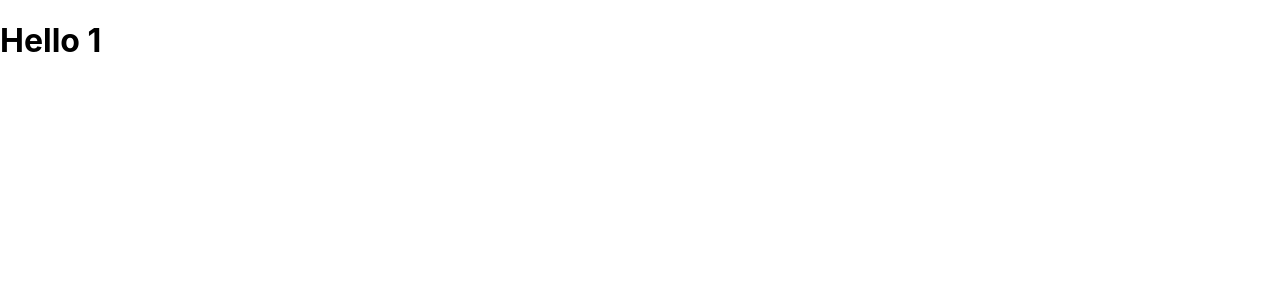
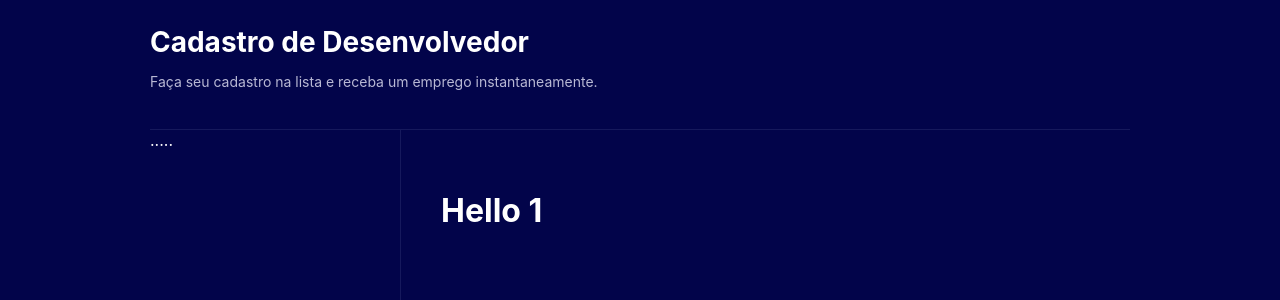
Before and after one commit to RogerioJunior/Study-Poject-Multi-Step-Form, a React (Create React App) app in the folder multi-step-form/: page / in a window 1280 px wide. Shown: the top 300 px of the page. Built offline with nearby package versions, Linux system fonts and the light colour scheme.

Commit message:
code components - Header and Theme

```diff
--- /dev/null
+++ b/multi-step-form/src/components/Header/index.jsx
@@ -0,0 +1,12 @@
+import * as C from "./styles";
+
+const Header = () => {
+  return (
+    <C.Container>
+        <h1>Cadastro de Desenvolvedor</h1>
+        <p>Faça seu cadastro na lista e receba um emprego instantaneamente.</p>
+    </C.Container>
+  );
+};
+
+export default Header;
--- /dev/null
+++ b/multi-step-form/src/components/Header/styles.jsx
@@ -0,0 +1,16 @@
+import styled from "styled-components";
+
+export const Container = styled.div`
+    padding: 25px 0;
+    border-bottom: 1px solid #16195C;
+
+    h1 {
+        margin: 0;
+        padding: 0;
+        font-size: 28px;
+    }
+    p{
+        font-size: 14px;
+        color: #B8B8D4;
+    }
+`;
--- /dev/null
+++ b/multi-step-form/src/components/Theme/index.jsx
@@ -0,0 +1,22 @@
+import * as C from "./styles";
+
+import Header from "../Header";
+
+const Theme = ({ children }) => {
+  return (
+    <C.Container>
+      <C.Area>
+        <Header />
+
+        <C.Steps>
+          <C.Sidebar>
+            .....
+          </C.Sidebar>
+          <C.Page>{children}</C.Page>
+        </C.Steps>
+      </C.Area>
+    </C.Container>
+  );
+};
+
+export default Theme;
--- /dev/null
+++ b/multi-step-form/src/components/Theme/styles.jsx
@@ -0,0 +1,31 @@
+import styled from "styled-components";
+
+export const Container = styled.div`
+    background-color: #02044A;
+    color: #FFF;
+    min-height: 100vh;
+`;
+
+export const Area = styled.div`
+    margin: auto;
+    max-width: 980px;
+    min-height: 100vh;
+    display: flex;
+    flex-direction: column;
+`;
+
+export const Steps = styled.div`
+    flex: 1;
+    display: flex;
+`;
+
+export const Sidebar = styled.div`
+    width: 250px;
+    border-right: 1px solid #16195C;
+`;
+
+export const Page = styled.div`
+    flex: 1;
+    padding-left: 40px;
+    padding-top: 40px;
+`;
--- a/multi-step-form/src/pages/FormStep1/index.jsx
+++ b/multi-step-form/src/pages/FormStep1/index.jsx
@@ -1,9 +1,13 @@
 import * as C from './styles';
+
+import Theme from '../../components/Theme';
 
 export const FormStep1 = () => {
     return (
+        <Theme>
         <C.Container>
             <h1>Hello 1</h1>
         </C.Container>
+        </Theme>
     );
 }
```
